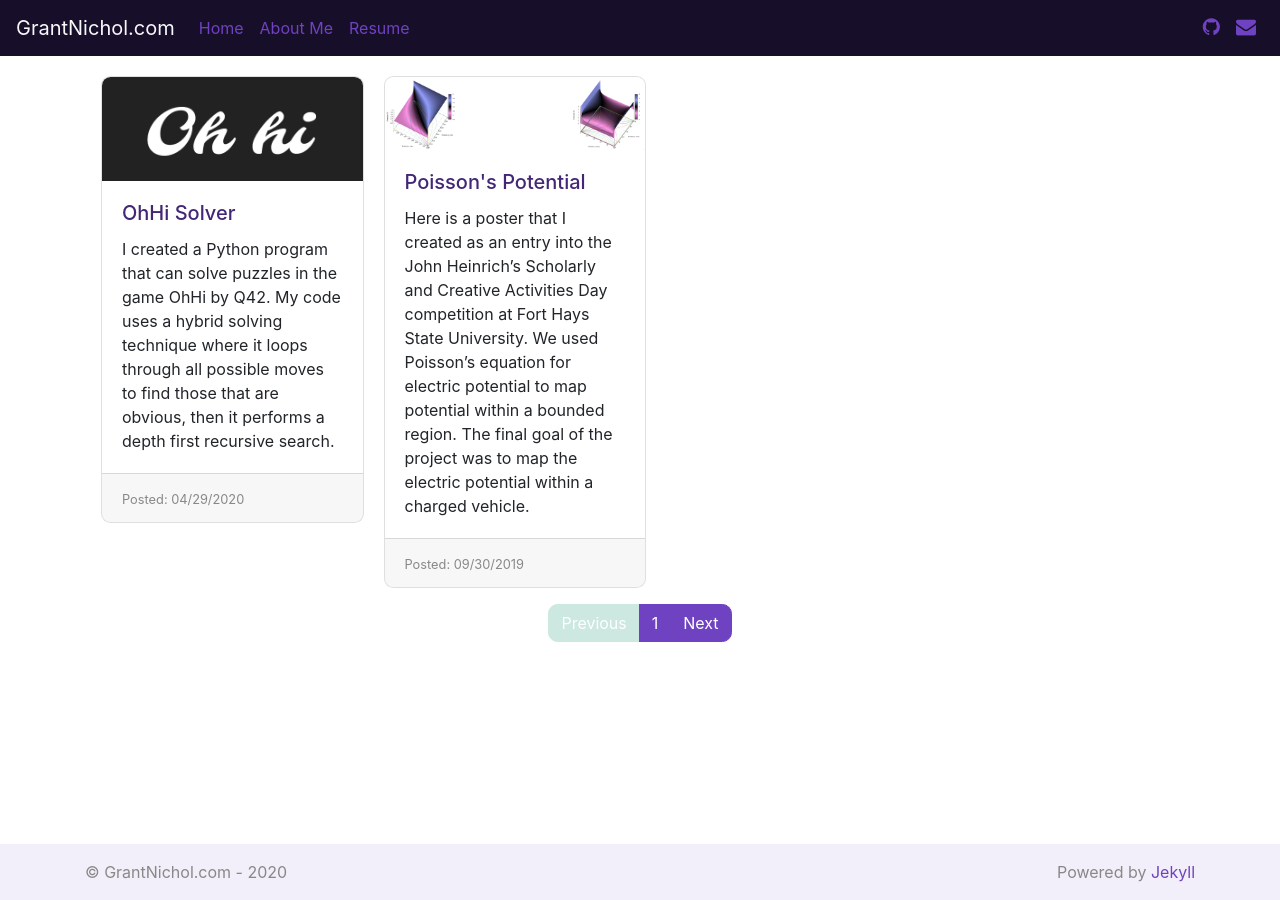
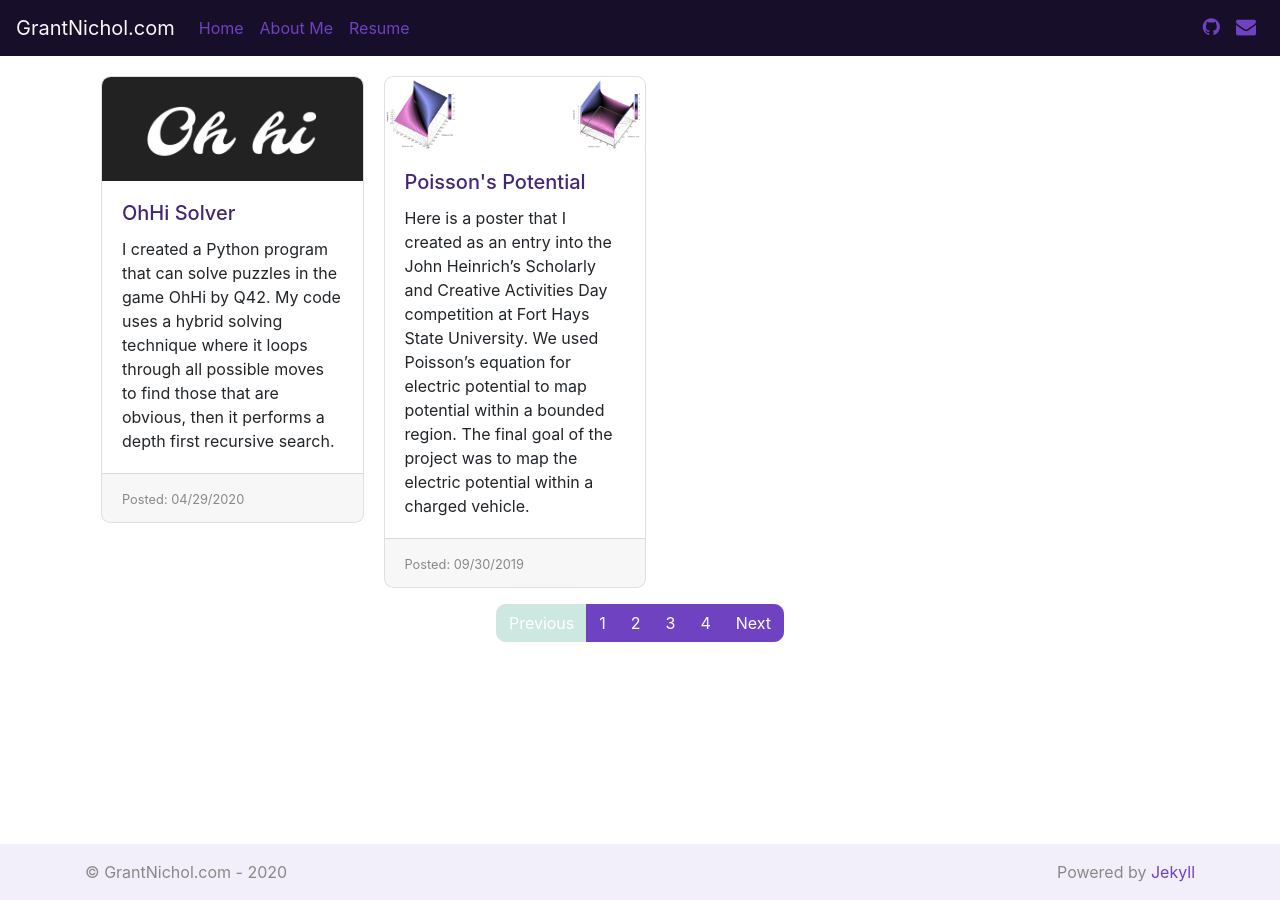
Before and after one commit to gwnichol/gwnichol.github.io, a Jekyll site: the page built from index.html, in a window 1280 px wide. Built offline with Jekyll 4.4.1, drawn with Linux system fonts in a browser that asks for light colours; nearby versions of some CDN libraries; the list of posts is cut into pages by our own code.

Commit message:
Make pagination more dynamic

```diff
--- a/index.html
+++ b/index.html
@@ -21,12 +21,25 @@ layout: default
 	{% endfor %}
 </div>
 
+
+
 <nav aria-label="Index Page Selector">
 	<ul class="pagination justify-content-center">
 		<li class="page-item {% if paginator.previous_page == nil %}disabled{% endif %}">
 			<a class="page-link" href="{{ paginator.previous_page_path }}" tabindex="-1">Previous</a>
 		</li>
-		<li class="page-item"><a class="page-link" href="#">{{ paginator.page }}</a></li>
+
+		{% for page in (1..paginator.total_pages) %}
+		{% if page == 1 %}
+			{% assign pageurl = "/" %}
+		{% else %}
+			{% assign pageurl = "/page" | append: page %}
+		{% endif %}
+
+		<li class="page-item"><a class="page-link {% if page == paginator.page %}active{% endif %}" href="{{ pageurl }}">{{ page }}</a></li>
+
+		{% endfor %}
+
 		<li class="page-item {% if paginator.next_page == nil %}disabled{% endif %}">
 			<a class="page-link" href="{{ paginator.next_page_path }}">Next</a>
 		</li>
```
